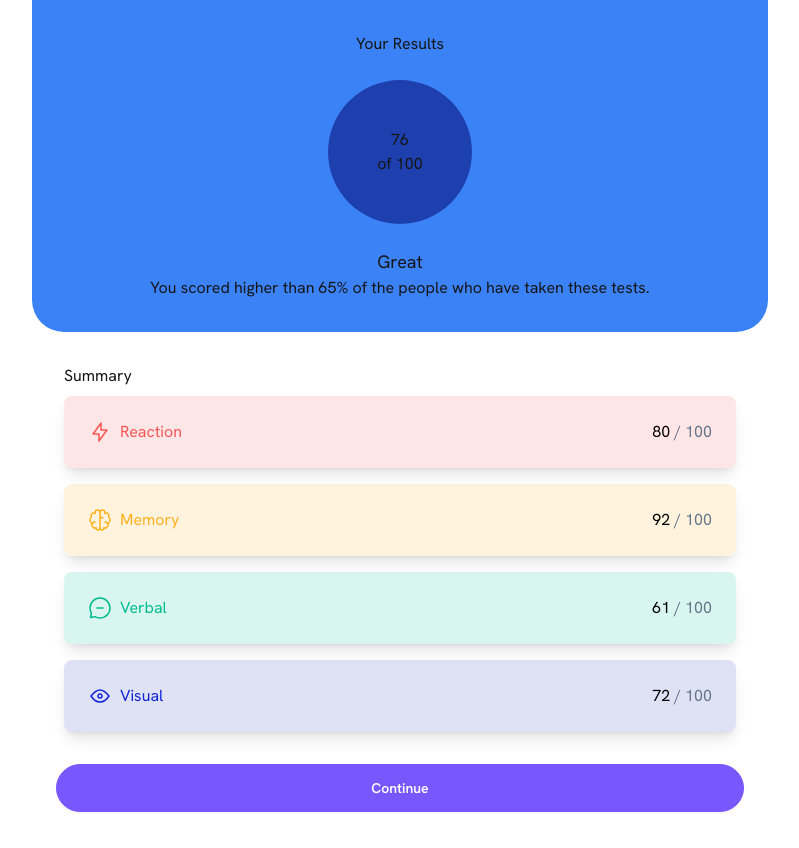
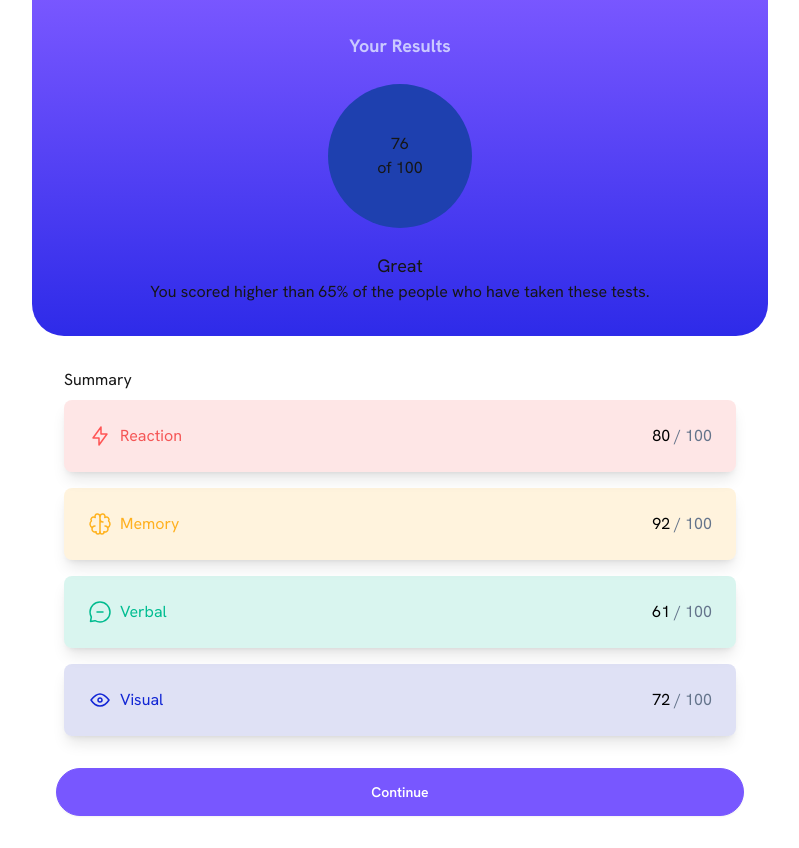
Before and after one commit to Hcmwebs/results-summary, a React (Vite) app: page / in a window 1280 px wide. Shown: the whole page, without its empty margins (240-1039 px from the left). Built offline with nearby package versions, Linux system fonts and the light colour scheme.

Commit message:
added bg gradient to the header

```diff
--- a/src/components/CardHeader.jsx
+++ b/src/components/CardHeader.jsx
@@ -1,10 +1,10 @@
-import React from 'react';
-
 const CardHeader = () => {
 	return (
 		<>
-			<header className='bg-blue-500 w-full grid grid-cols-1 place-items-center gap-y-6 py-8 rounded-b-[2rem] '>
-				<h1 className='text-center'>Your Results</h1>
+			<header className='bg-gradient-to-b from-[hsla(252,100%,67%,1)] to-[hsla(241,81%,54%,1)] 100% w-full grid grid-cols-1 place-items-center gap-y-6 py-8 rounded-b-[2rem] '>
+				<h1 className='text-center text-[#cac9ff] font-bold text-lg'>
+					Your Results
+				</h1>
 				<div className='w-36 h-36 rounded-full flex flex-col justify-center items-center bg-blue-800'>
 					<h2>76</h2>
 					<p>of 100</p>
```
